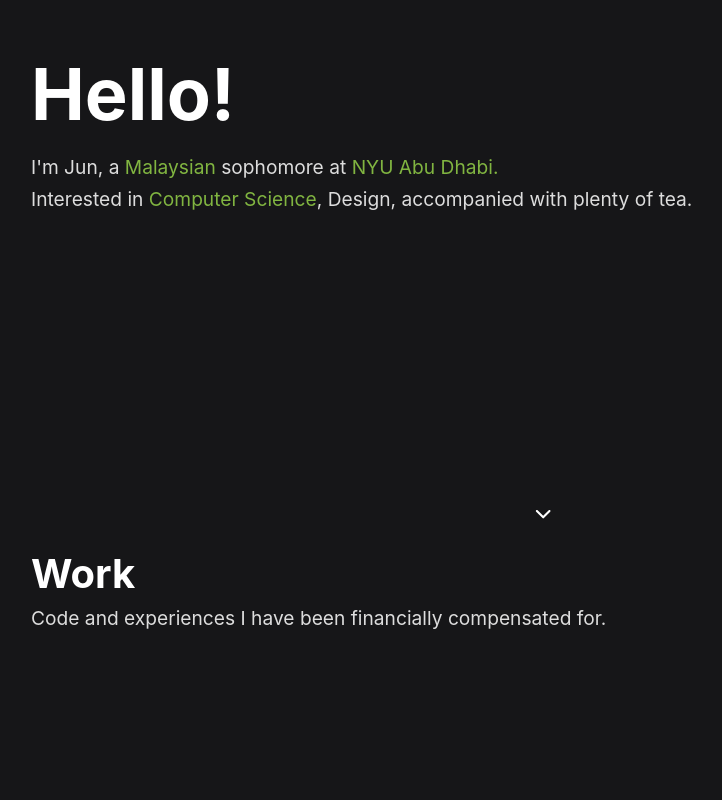
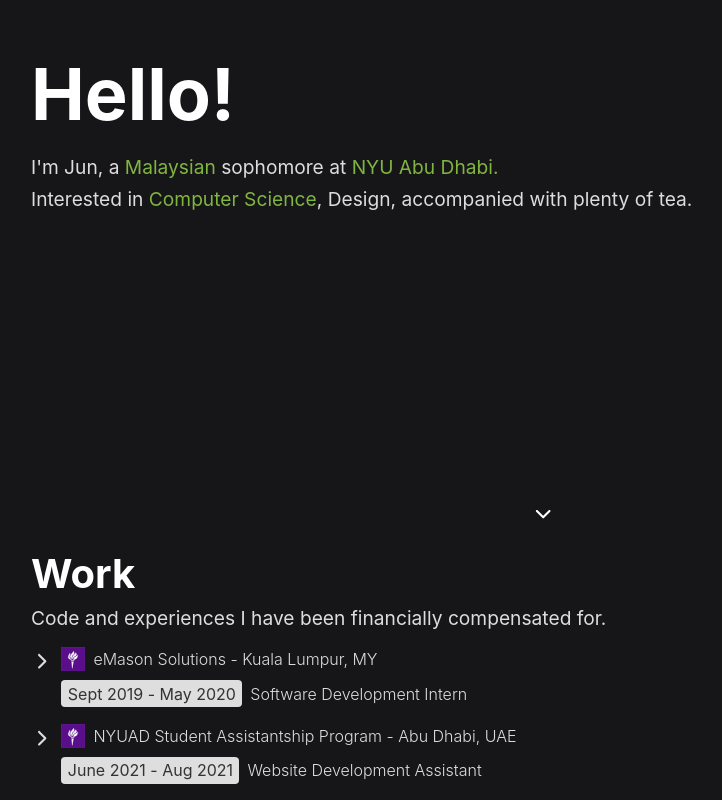
Before and after one commit to dweggyness/portfolio2021, a Next.js app: page / in a window 1280 px wide. Shown: the part 259-1059 px from the top of the page, without its empty margins (97-819 px from the left). Before the commit the page ends 893 px from the top, so only its background shows below. Built offline with nearby package versions, Linux system fonts and the light colour scheme.

Commit message:
add 'ExperienceComponent', add it to home page and some css changes

```diff
--- /dev/null
+++ b/components/ExperienceComponent.js
@@ -0,0 +1,35 @@
+import React from 'react';
+import { IoIosArrowForward } from 'react-icons/io';
+import Image from 'next/image';
+import styles from '../styles/ExperienceComponent.module.css';
+
+export default function ExperienceComponent(props) {
+  const { img, title, description, startDate, endDate } = props;
+  return (
+    <div className={`flex ${styles.container}`}>
+      <IoIosArrowForward className={styles.icon} size={'1.4em'}/>
+      <div className={'flexCol'} style={{ marginLeft: '0.5em' }} >
+        <div className={'flex alignCenter'} style={{ marginBottom: '0.5em' }}>
+          { img
+            && <Image
+              src={img}
+              layout='fixed'
+              width={24}
+              height={24}
+              alt='company logo'
+            />
+          }
+          <p className={styles.text} style={{ marginLeft: '0.5em' }}> {title} </p>
+        </div>
+        <div className={'flex alignCenter'}>
+          <div className={`flex ${styles.dateContainer}`}>
+            <p className={styles.text}> {startDate} </p>
+            <p className={styles.text} style={{ whiteSpace: 'pre-wrap' }}> {'-'} </p>
+            <p className={styles.text}> {endDate} </p>
+          </div>
+          <p className={styles.text} style={{ margin: 0 }} > {description} </p>
+        </div>
+      </div>
+    </div>
+  );
+}
--- a/pages/index.js
+++ b/pages/index.js
@@ -2,6 +2,8 @@
 import { IoIosArrowDown } from 'react-icons/io';
 import styles from '../styles/Home.module.css';
 import Header from '../components/Header';
+import ExperienceComponent from '../components/ExperienceComponent';
+import nyuadLogo from '../public/nyuad-logo.png';
 
 export default function Home() {
   return (
@@ -28,6 +30,23 @@
         <p className={styles.description}>
           Code and experiences I have been financially compensated for.
         </p>
+        <div style={{ marginTop: '1em' }} />
+        <ExperienceComponent
+          img={nyuadLogo}
+          title='eMason Solutions - Kuala Lumpur, MY'
+          description='Software Development Intern'
+          startDate='Sept 2019'
+          endDate='May 2020'
+        />
+        <div style={{ marginTop: '1em' }} />
+        <ExperienceComponent
+          img={nyuadLogo}
+          title='NYUAD Student Assistantship Program - Abu Dhabi, UAE'
+          description='Website Development Assistant'
+          startDate='June 2021'
+          endDate='Aug 2021'
+        />
+        <div style={{ marginTop: '1em' }} />
       </section>
     </div>
   );
--- /dev/null
+++ b/styles/ExperienceComponent.module.css
@@ -0,0 +1,23 @@
+.container {
+  display: flex;
+  color: #DDD;
+  font-weight: 300;
+}
+
+.icon {
+  margin-top: 4px;
+}
+
+.text {
+  font-weight: inherit;
+}
+
+.dateContainer {
+  padding: 0 0.4em;
+  background-color: #DEDEDE;
+  color: #333;
+  border-radius: 4px;
+  font-weight: 400;
+
+  margin-right: 0.5em;
+}
--- a/styles/Header.module.css
+++ b/styles/Header.module.css
@@ -4,7 +4,6 @@
   display: flex;
   align-items: center;
   justify-content: space-between;
-  color: #FFF;
 }
 
 .socialIcon:hover, .socialIcon:focus {
--- a/styles/Home.module.css
+++ b/styles/Home.module.css
@@ -1,5 +1,4 @@
 .container {
-  color: #FFF;
   display: flex;
   flex-direction: column;
 
@@ -24,12 +23,10 @@
 
 .frontTitle {
   font-size: 4.5em;
-  color: #FFF;
 }
 
 .contentTitle {
   font-size: 2.5em;
-  color: #FFF;
 }
 
 .description {
--- a/styles/globals.css
+++ b/styles/globals.css
@@ -1,5 +1,6 @@
 html,
 body {
+  color: #FFF;
   background-color: rgb(22, 22, 24);
   padding: 0;
   margin: 0;
@@ -19,3 +20,20 @@
 p,h1,h2,h3,h4,h5 {
   margin: 0.2em 0;
 }
+
+.flex {
+  display: flex;
+}
+
+.flexCol {
+  display: flex;
+  flex-direction: column;
+}
+
+.alignCenter {
+  align-items: center;
+}
+
+.justifyCenter {
+  justify-content: center;
+}
```
Also changed, not shown: public/nyuad-logo.png (added).
